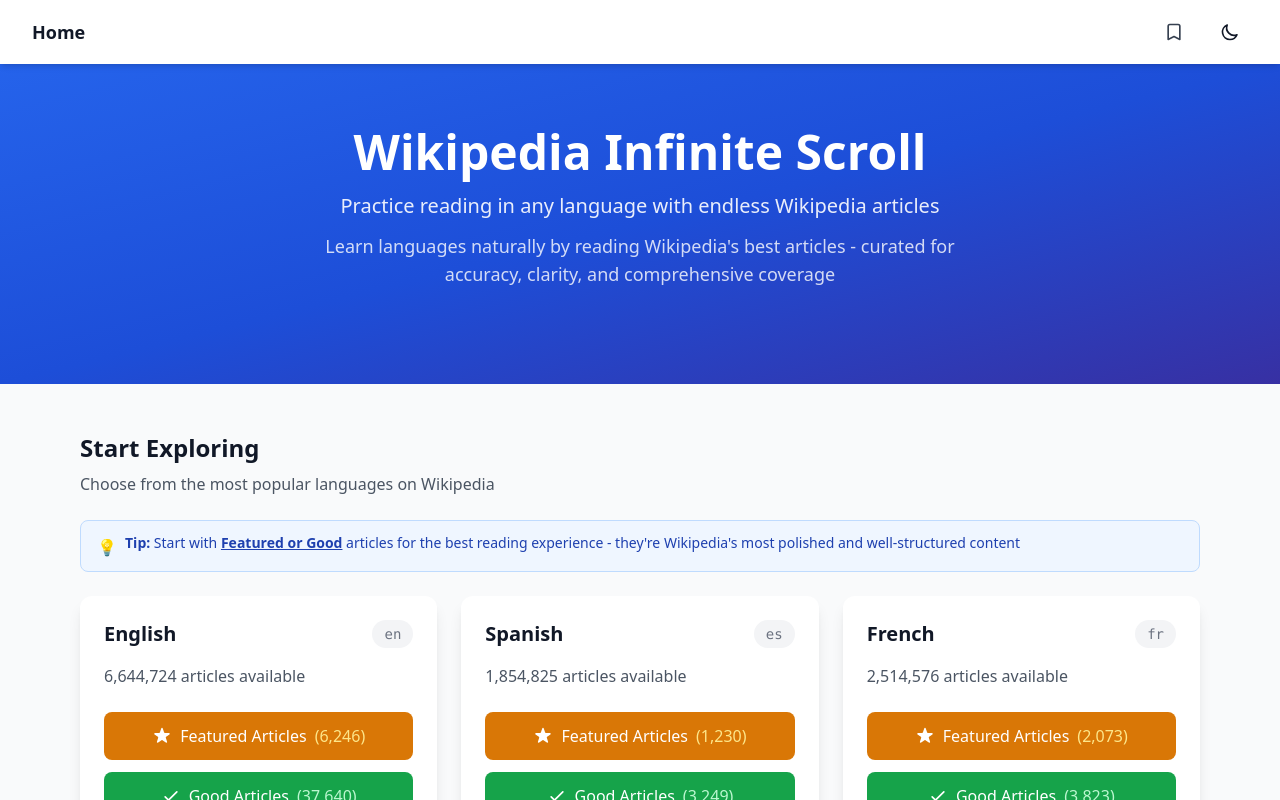
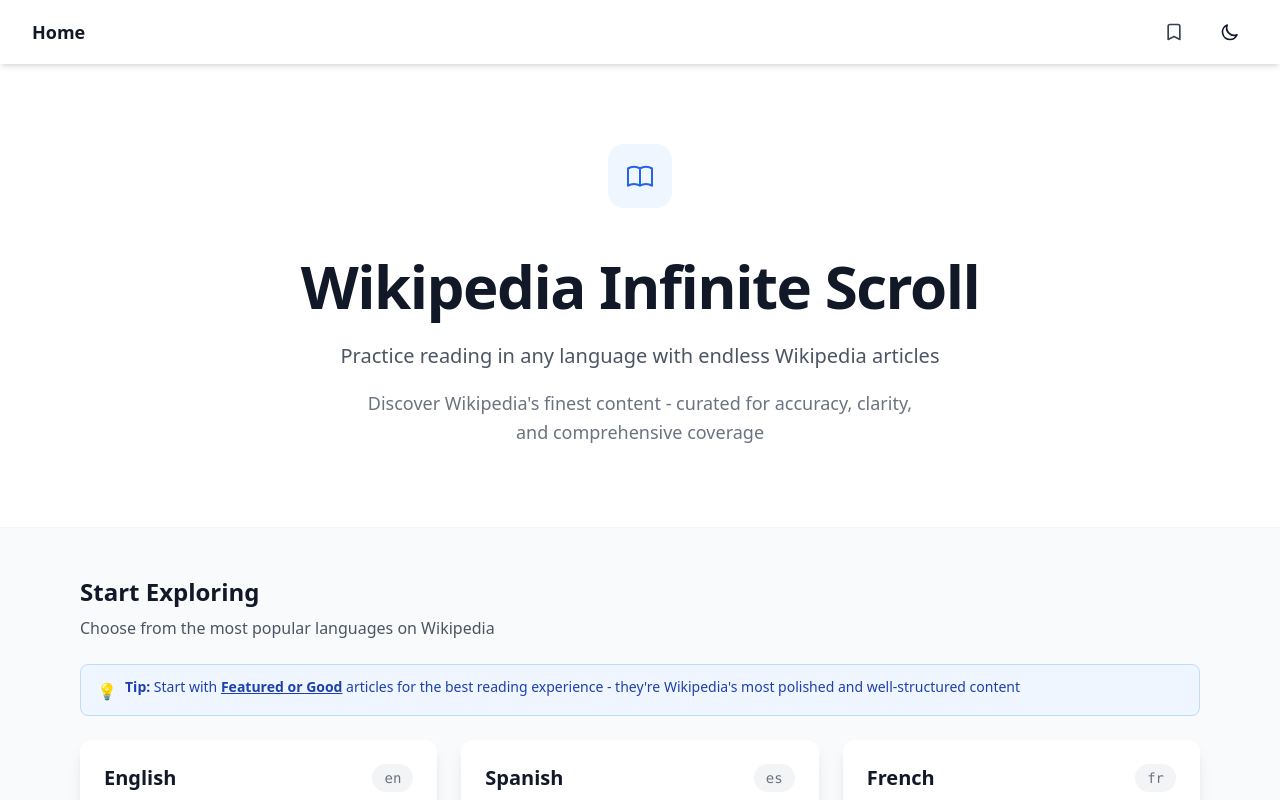
Before and after one commit to HanifCarroll/wikipedia-infinite-scroll, a React (Vite) app: page / in a window 1280 px wide. Shown: the top 800 px of the page. Built offline with nearby package versions, Linux system fonts and the light colour scheme.

Commit message:
Update Home component layout and styling for improved visual appeal. Replace gradient background with a solid color and border, adjust heading sizes, and enhance text readability with updated color schemes. Add an icon to the hero section for better user engagement.

```diff
--- a/src/pages/Home.tsx
+++ b/src/pages/Home.tsx
@@ -37,16 +37,23 @@
 
       <main className="flex-1">
         {/* Hero Section */}
-        <div className="gradient-bg text-white py-16 px-4">
+        <div className="bg-white dark:bg-gray-900 py-20 px-4 border-b border-gray-100 dark:border-gray-800">
           <div className="max-w-4xl mx-auto text-center">
-            <h1 className="text-5xl font-bold mb-4 animate-fade-in">
+            <div className="mb-6">
+              <div className="inline-flex items-center justify-center w-16 h-16 bg-blue-50 dark:bg-blue-950/30 rounded-2xl mb-6">
+                <svg className="w-8 h-8 text-blue-600 dark:text-blue-400" fill="none" stroke="currentColor" viewBox="0 0 24 24">
+                  <path strokeLinecap="round" strokeLinejoin="round" strokeWidth={1.5} d="M12 6.253v13m0-13C10.832 5.477 9.246 5 7.5 5S4.168 5.477 3 6.253v13C4.168 18.477 5.754 18 7.5 18s3.332.477 4.5 1.253m0-13C13.168 5.477 14.754 5 16.5 5c1.746 0 3.332.477 4.5 1.253v13C19.832 18.477 18.246 18 16.5 18c-1.746 0-3.332.477-4.5 1.253" />
+                </svg>
+              </div>
+            </div>
+            <h1 className="text-4xl sm:text-5xl lg:text-6xl font-bold text-gray-900 dark:text-white mb-6 tracking-tight">
               Wikipedia Infinite Scroll
             </h1>
-            <p className="text-xl opacity-90 mb-3">
+            <p className="text-xl text-gray-600 dark:text-gray-300 mb-4 max-w-2xl mx-auto leading-relaxed">
               Practice reading in any language with endless Wikipedia articles
             </p>
-            <p className="text-lg opacity-80 mb-8 max-w-2xl mx-auto">
-              Learn languages naturally by reading Wikipedia's best articles - curated for accuracy, clarity, and comprehensive coverage
+            <p className="text-lg text-gray-500 dark:text-gray-400 max-w-xl mx-auto leading-relaxed">
+              Discover Wikipedia's finest content - curated for accuracy, clarity, and comprehensive coverage
             </p>
           </div>
         </div>
```
